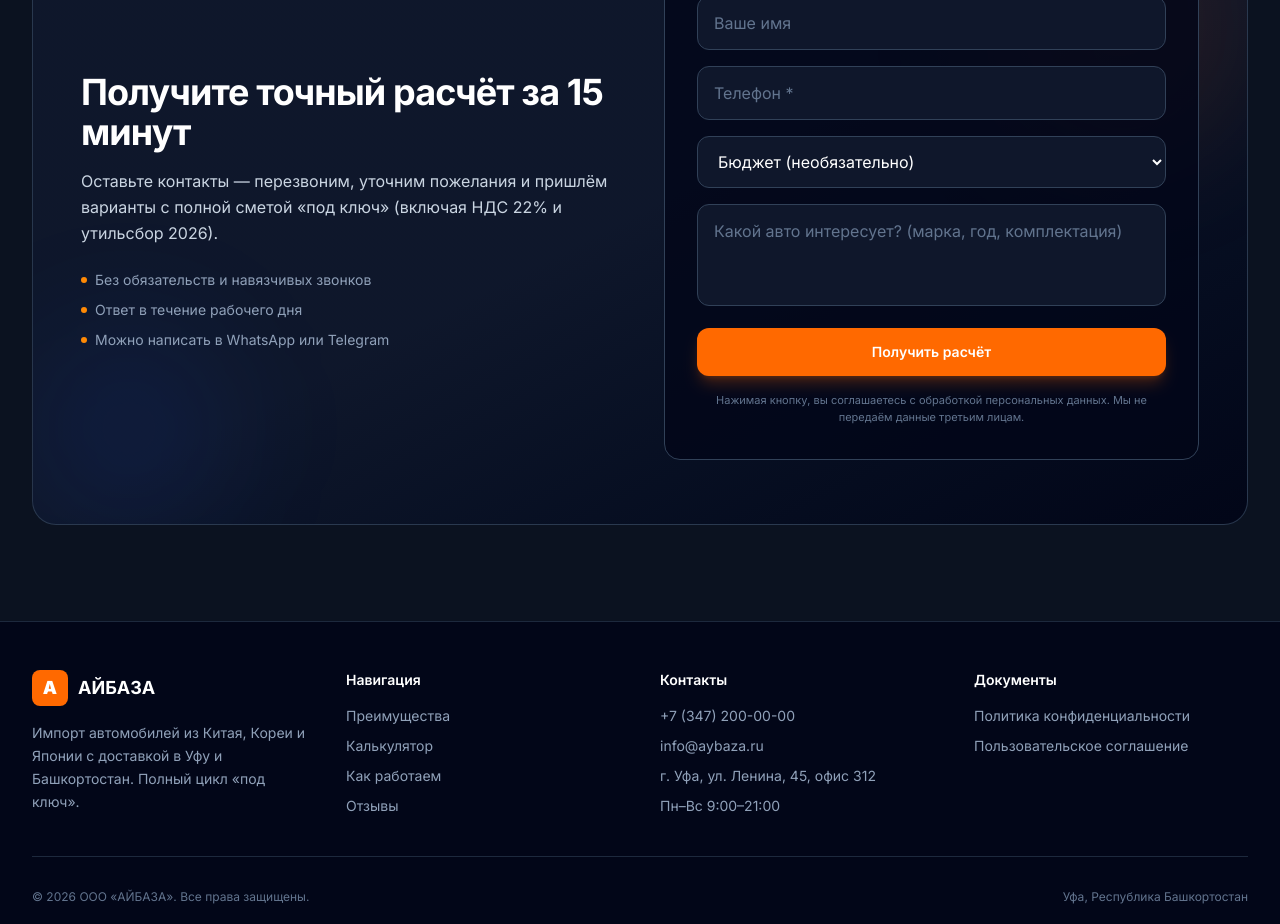
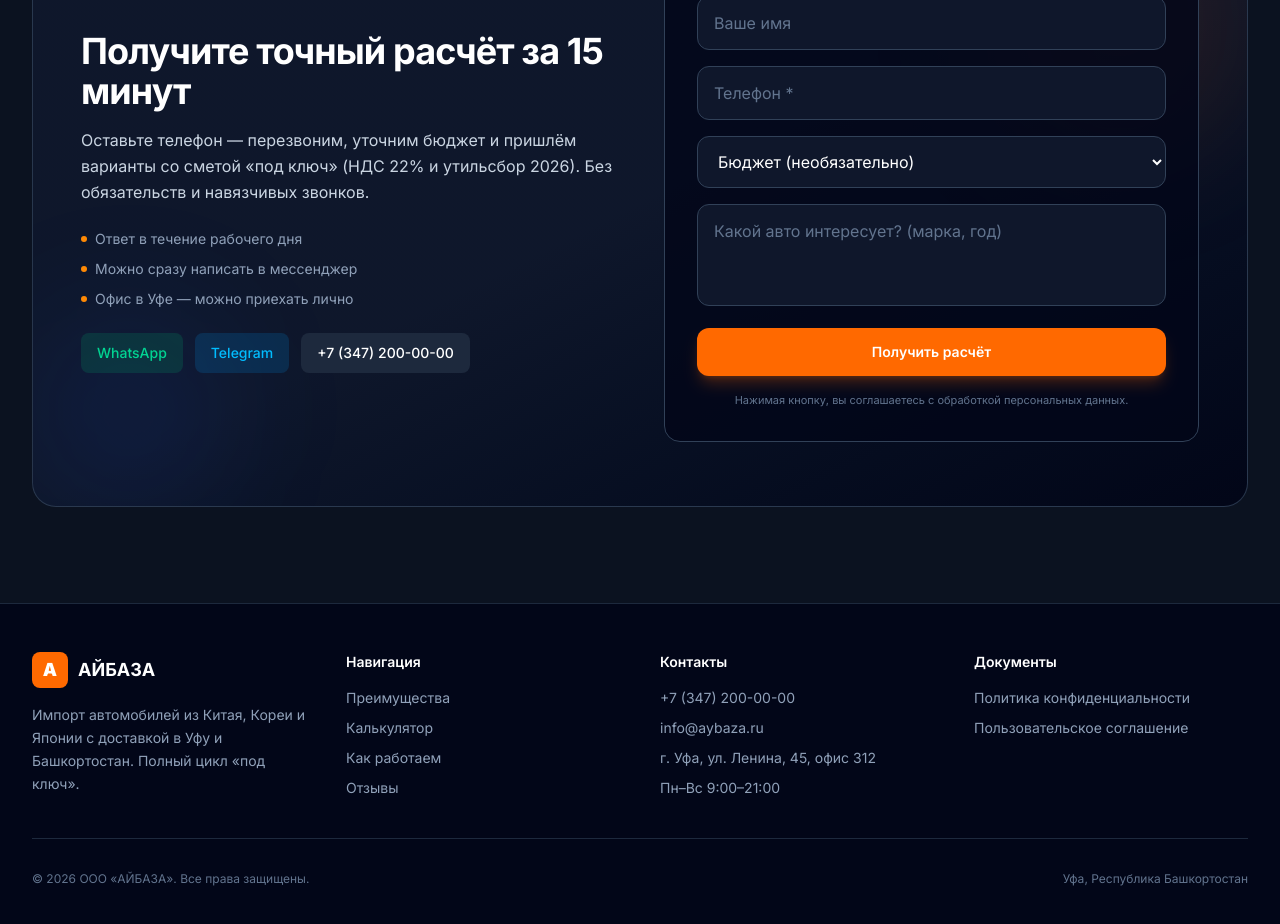
Before and after one commit to gameai2027-gif/aybaza-site, a Next.js app: page / in a window 1280 px wide. Shown: the part 6420-7344 px from the top of the page. Built offline with nearby package versions, Linux system fonts and the light colour scheme.

Commit message:
feat: LeadForm multi-channel contacts and risk-free CTA

```diff
--- a/src/components/LeadForm.tsx
+++ b/src/components/LeadForm.tsx
@@ -2,6 +2,7 @@
 
 import { useState, FormEvent } from "react";
 import { Button } from "@/components/ui/button";
+import { SITE } from "@/lib/site";
 
 export function LeadForm() {
   const [name, setName] = useState("");
@@ -14,9 +15,7 @@ export function LeadForm() {
   const handleSubmit = async (e: FormEvent) => {
     e.preventDefault();
     if (!phone.trim()) return;
-
     setLoading(true);
-    // Здесь будет интеграция с AmoCRM / Битрикс24 / Telegram
     await new Promise((r) => setTimeout(r, 900));
     setLoading(false);
     setSent(true);
@@ -26,42 +25,32 @@ export function LeadForm() {
     <section id="lead-form" className="py-20 sm:py-24">
       <div className="mx-auto max-w-7xl px-4 sm:px-6 lg:px-8">
         <div className="relative overflow-hidden rounded-3xl border border-slate-700/80 bg-gradient-to-br from-slate-900 via-slate-900 to-slate-950 px-6 py-12 sm:px-12 sm:py-16">
-          <div className="absolute top-0 right-0 h-64 w-64 rounded-full bg-orange-500/10 blur-3xl" />
-          <div className="absolute bottom-0 left-0 h-48 w-48 rounded-full bg-blue-600/10 blur-3xl" />
+          <div className="absolute top-0 right-0 h-64 w-64 rounded-full bg-orange-500/10 blur-3xl" aria-hidden />
+          <div className="absolute bottom-0 left-0 h-48 w-48 rounded-full bg-blue-600/10 blur-3xl" aria-hidden />
 
           <div className="relative grid lg:grid-cols-2 gap-12 items-center">
             <div>
-              <h2 className="text-3xl sm:text-4xl font-bold tracking-tight text-white mb-4">
-                Получите точный расчёт за 15 минут
-              </h2>
+              <h2 className="text-3xl sm:text-4xl font-bold tracking-tight text-white mb-4">Получите точный расчёт за 15 минут</h2>
               <p className="text-slate-300 leading-relaxed mb-6">
-                Оставьте контакты — перезвоним, уточним пожелания и пришлём
-                варианты с полной сметой «под ключ» (включая НДС 22% и
-                утильсбор 2026).
+                Оставьте телефон — перезвоним, уточним бюджет и пришлём варианты со сметой «под ключ» (НДС 22% и утильсбор 2026). Без обязательств и навязчивых звонков.
               </p>
-              <ul className="space-y-2.5 text-sm text-slate-400">
-                <li className="flex items-center gap-2">
-                  <span className="h-1.5 w-1.5 rounded-full bg-orange-400" />
-                  Без обязательств и навязчивых звонков
-                </li>
-                <li className="flex items-center gap-2">
-                  <span className="h-1.5 w-1.5 rounded-full bg-orange-400" />
-                  Ответ в течение рабочего дня
-                </li>
-                <li className="flex items-center gap-2">
-                  <span className="h-1.5 w-1.5 rounded-full bg-orange-400" />
-                  Можно написать в WhatsApp или Telegram
-                </li>
+              <ul className="space-y-2.5 text-sm text-slate-400 mb-6">
+                <li className="flex items-center gap-2"><span className="h-1.5 w-1.5 rounded-full bg-orange-400" aria-hidden />Ответ в течение рабочего дня</li>
+                <li className="flex items-center gap-2"><span className="h-1.5 w-1.5 rounded-full bg-orange-400" aria-hidden />Можно сразу написать в мессенджер</li>
+                <li className="flex items-center gap-2"><span className="h-1.5 w-1.5 rounded-full bg-orange-400" aria-hidden />Офис в Уфе — можно приехать лично</li>
               </ul>
+              <div className="flex flex-wrap gap-3">
+                <a href={SITE.whatsapp} target="_blank" rel="noopener noreferrer" className="inline-flex items-center rounded-lg bg-emerald-600/20 px-4 py-2.5 text-sm font-medium text-emerald-400 hover:bg-emerald-600/30 transition">WhatsApp</a>
+                <a href={SITE.telegram} target="_blank" rel="noopener noreferrer" className="inline-flex items-center rounded-lg bg-sky-600/20 px-4 py-2.5 text-sm font-medium text-sky-400 hover:bg-sky-600/30 transition">Telegram</a>
+                <a href={SITE.phoneHref} className="inline-flex items-center rounded-lg bg-slate-800 px-4 py-2.5 text-sm font-medium text-white hover:bg-slate-700 transition">{SITE.phone}</a>
+              </div>
             </div>
 
             <div className="rounded-2xl border border-slate-700 bg-slate-950/80 p-6 sm:p-8">
               {sent ? (
                 <div className="text-center py-8">
                   <div className="mx-auto mb-4 flex h-14 w-14 items-center justify-center rounded-full bg-emerald-500/20 text-emerald-400">
-                    <svg className="h-7 w-7" fill="none" viewBox="0 0 24 24" stroke="currentColor">
-                      <path strokeLinecap="round" strokeLinejoin="round" strokeWidth={2} d="M5 13l4 4L19 7" />
-                    </svg>
+                    <svg className="h-7 w-7" fill="none" viewBox="0 0 24 24" stroke="currentColor" aria-hidden><path strokeLinecap="round" strokeLinejoin="round" strokeWidth={2} d="M5 13l4 4L19 7" /></svg>
                   </div>
                   <h3 className="text-xl font-semibold text-white mb-2">Заявка отправлена</h3>
                   <p className="text-slate-400 text-sm">Мы свяжемся с вами в ближайшее время.</p>
@@ -69,38 +58,16 @@ export function LeadForm() {
               ) : (
                 <form onSubmit={handleSubmit} className="space-y-4" noValidate>
                   <div>
-                    <label htmlFor="name" className="sr-only">Имя</label>
-                    <input
-                      id="name"
-                      type="text"
-                      placeholder="Ваше имя"
-                      value={name}
-                      onChange={(e) => setName(e.target.value)}
-                      className="w-full rounded-xl border border-slate-700 bg-slate-900 px-4 py-3.5 text-white placeholder:text-slate-500 focus:border-orange-500 focus:outline-none focus:ring-1 focus:ring-orange-500"
-                      autoComplete="name"
-                    />
+                    <label htmlFor="lead-name" className="sr-only">Имя</label>
+                    <input id="lead-name" type="text" placeholder="Ваше имя" value={name} onChange={(e) => setName(e.target.value)} className="w-full rounded-xl border border-slate-700 bg-slate-900 px-4 py-3.5 text-white placeholder:text-slate-500 focus:border-orange-500 focus:outline-none focus:ring-1 focus:ring-orange-500" autoComplete="name" />
                   </div>
                   <div>
-                    <label htmlFor="phone" className="sr-only">Телефон</label>
-                    <input
-                      id="phone"
-                      type="tel"
-                      placeholder="Телефон *"
-                      required
-                      value={phone}
-                      onChange={(e) => setPhone(e.target.value)}
-                      className="w-full rounded-xl border border-slate-700 bg-slate-900 px-4 py-3.5 text-white placeholder:text-slate-500 focus:border-orange-500 focus:outline-none focus:ring-1 focus:ring-orange-500"
-                      autoComplete="tel"
-                    />
+                    <label htmlFor="lead-phone" className="sr-only">Телефон</label>
+                    <input id="lead-phone" type="tel" placeholder="Телефон *" required value={phone} onChange={(e) => setPhone(e.target.value)} className="w-full rounded-xl border border-slate-700 bg-slate-900 px-4 py-3.5 text-white placeholder:text-slate-500 focus:border-orange-500 focus:outline-none focus:ring-1 focus:ring-orange-500" autoComplete="tel" />
                   </div>
                   <div>
-                    <label htmlFor="budget" className="sr-only">Бюджет</label>
-                    <select
-                      id="budget"
-                      value={budget}
-                      onChange={(e) => setBudget(e.target.value)}
-                      className="w-full rounded-xl border border-slate-700 bg-slate-900 px-4 py-3.5 text-white focus:border-orange-500 focus:outline-none focus:ring-1 focus:ring-orange-500"
-                    >
+                    <label htmlFor="lead-budget" className="sr-only">Бюджет</label>
+                    <select id="lead-budget" value={budget} onChange={(e) => setBudget(e.target.value)} className="w-full rounded-xl border border-slate-700 bg-slate-900 px-4 py-3.5 text-white focus:border-orange-500 focus:outline-none focus:ring-1 focus:ring-orange-500">
                       <option value="">Бюджет (необязательно)</option>
                       <option value="1.5">до 1,5 млн ₽</option>
                       <option value="2.5">1,5 – 2,5 млн ₽</option>
@@ -110,23 +77,11 @@ export function LeadForm() {
                     </select>
                   </div>
                   <div>
-                    <label htmlFor="comment" className="sr-only">Комментарий</label>
-                    <textarea
-                      id="comment"
-                      placeholder="Какой авто интересует? (марка, год, комплектация)"
-                      rows={3}
-                      value={comment}
-                      onChange={(e) => setComment(e.target.value)}
-                      className="w-full rounded-xl border border-slate-700 bg-slate-900 px-4 py-3.5 text-white placeholder:text-slate-500 focus:border-orange-500 focus:outline-none focus:ring-1 focus:ring-orange-500 resize-none"
-                    />
+                    <label htmlFor="lead-comment" className="sr-only">Комментарий</label>
+                    <textarea id="lead-comment" placeholder="Какой авто интересует? (марка, год)" rows={3} value={comment} onChange={(e) => setComment(e.target.value)} className="w-full rounded-xl border border-slate-700 bg-slate-900 px-4 py-3.5 text-white placeholder:text-slate-500 focus:border-orange-500 focus:outline-none focus:ring-1 focus:ring-orange-500 resize-none" />
                   </div>
-                  <Button type="submit" className="w-full" size="lg" disabled={loading}>
-                    {loading ? "Отправляем..." : "Получить расчёт"}
-                  </Button>
-                  <p className="text-[11px] text-slate-500 text-center leading-relaxed">
-                    Нажимая кнопку, вы соглашаетесь с обработкой персональных
-                    данных. Мы не передаём данные третьим лицам.
-                  </p>
+                  <Button type="submit" className="w-full h-12" size="lg" disabled={loading}>{loading ? "Отправляем..." : "Получить расчёт"}</Button>
+                  <p className="text-[11px] text-slate-500 text-center leading-relaxed">Нажимая кнопку, вы соглашаетесь с обработкой персональных данных.</p>
                 </form>
               )}
             </div>
```
